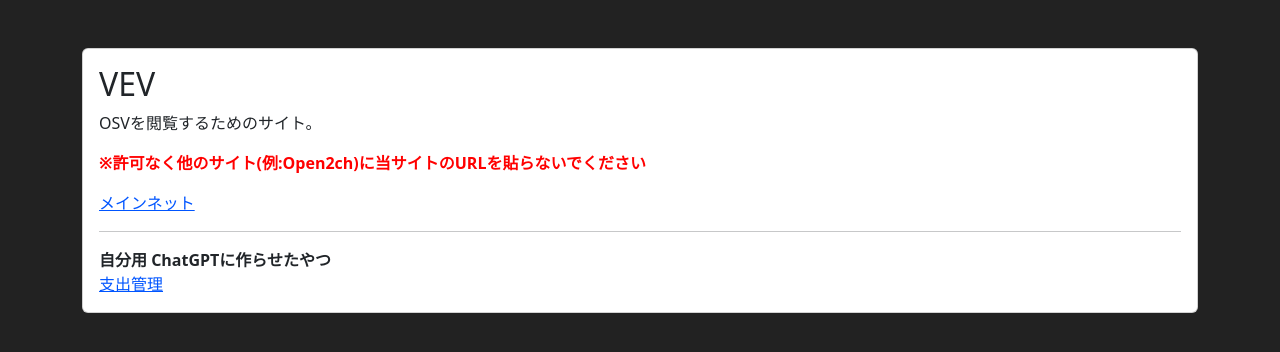
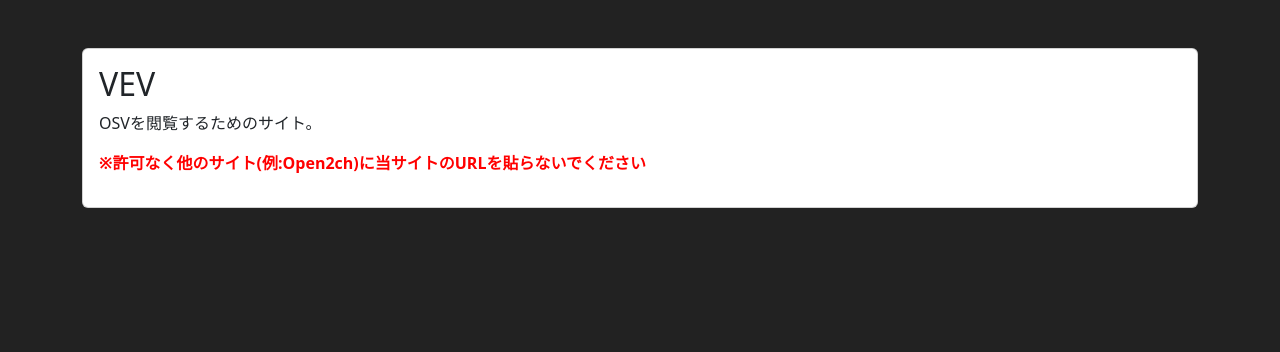
Before and after one commit to padanko/VEV-OSV, a Python web app: template templates/index.html in a window 1280 px wide. Shown: the top 352 px of the page. Run offline with Jinja, Linux system fonts and the light colour scheme; the template is opened without the code that fills it, so the values that code supplies are empty.

Commit message:
[fix]個人的なコードが入っていたので修正

```diff
--- a/templates/index.html
+++ b/templates/index.html
@@ -14,11 +14,7 @@
                 <h2 class="card-title">VEV</h2>
                 <p>OSVを閲覧するためのサイト。</p>
                 <p><b style="color:red">※許可なく他のサイト(例:Open2ch)に当サイトのURLを貼らないでください</b></p>
-                <a href="/main">メインネット</a>
-                <hr>
-                <b>自分用 ChatGPTに作らせたやつ</b><br>
-                <a href="/static/Apps/BANK/index.html">支出管理</a>
-
+                <!-- <a href="/main">メインネット</a> -->
             </div>
         </div>
     </div>
```
